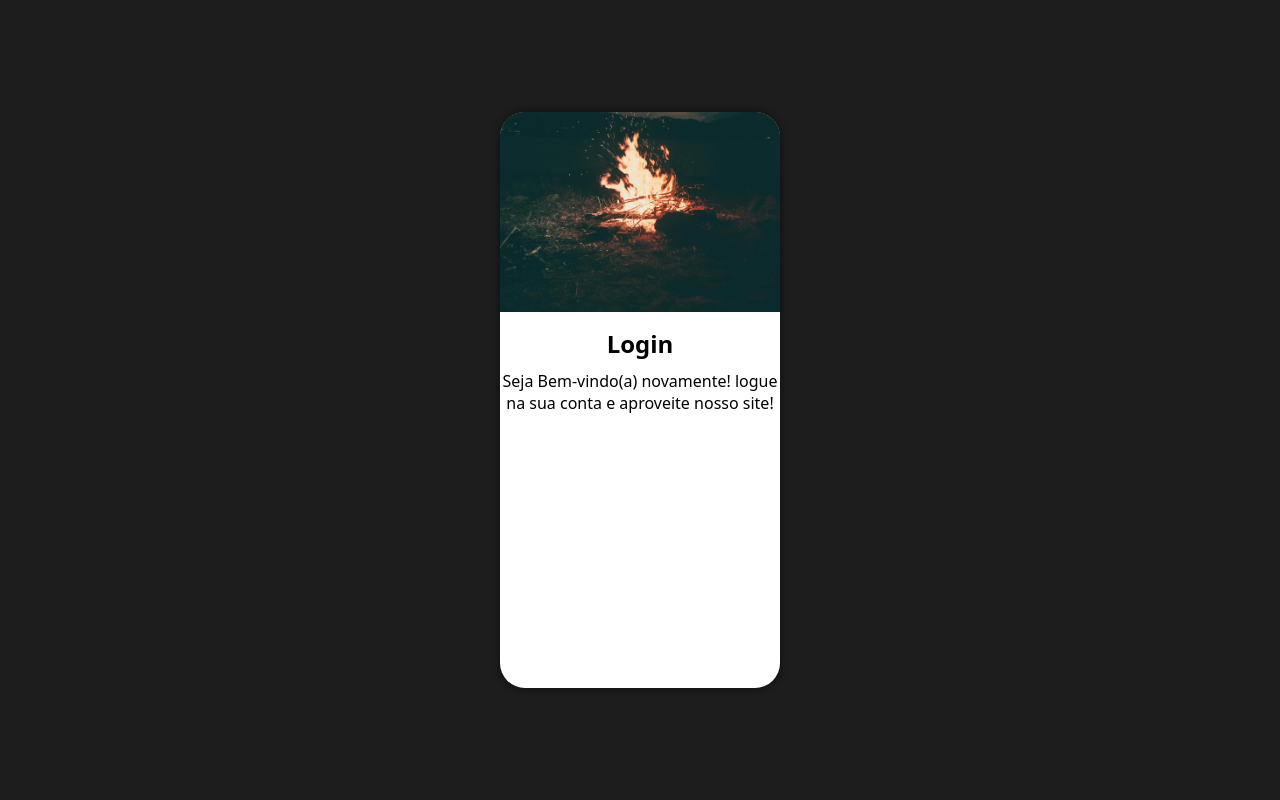
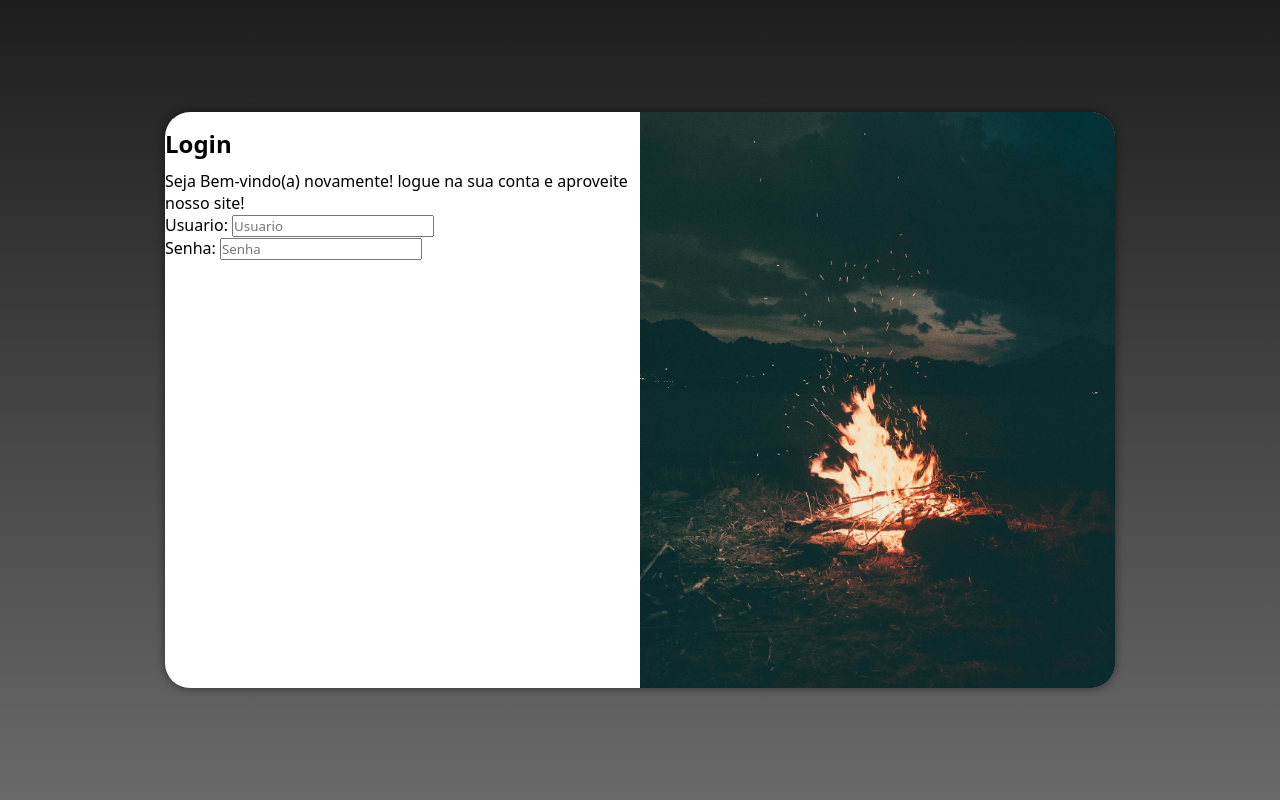
Before and after one commit to Patric2003/projeto-login, a PHP site: page / in a window 1280 px wide. Run offline with PHP 8.4, Linux system fonts and the light colour scheme.

Commit message:
media queries outraas telas

```diff
--- /dev/null
+++ b/estilos/screen.css
@@ -0,0 +1,41 @@
+@charset "UTF-8";
+/*tablet*/
+@media screen and (min-width: 767px) and (max-width: 991px) {
+    body{
+        background-image: linear-gradient(to top, rgb(105, 105, 105),rgb(29, 29, 29));
+    }
+
+/*background-image: linear-gradient(to top, rgb(105, 105, 105),rgb(29, 29, 29));*/
+   section#login{
+    width: 80vw;
+
+   }
+   section#login>div#imagem{
+    float: left;
+    width: 30%;
+    height: 100%;
+   }
+   #formulario{
+    float:right;
+    width: 70%;
+   }
+}
+@media screen and (min-width:993px){
+    body{
+        background-image: linear-gradient(to top, rgb(105, 105, 105),rgb(29, 29, 29));
+    }
+    section#login{
+        width:950px;
+
+       }
+    section#login>div#imagem{
+        float: right;
+        width: 50%;
+        height: 100%;
+       }
+       #formulario{
+        float:left;
+        width: 50%;
+       }
+
+}
--- a/estilos/style.css
+++ b/estilos/style.css
@@ -20,19 +20,21 @@ main{
     border-radius: 25px;
     background-color: white;
     height:576px;
-    width: 280px;
+    width: 300px;
     position: absolute;
     top: 50%;
     left: 50%;
     overflow: hidden;
     transform: translate(-50%,-50%);
     box-shadow: 0px 0px 8px rgba(0, 0, 0, 0.5);
+    transition: width 0.5s, heigth 0.5s;
+    transition-timing-function: ease;
 }
 
 #login > #imagem{
     display: block;
     background:  rgb(26, 26, 26) url(../imagem/pexels-vladbagacian-1368382.jpg);
-    height: 200px;
+    height: 250px;
 
     background-position:  bottom;
 
@@ -41,7 +43,6 @@ main{
 }
 #formulario{
     display: block;
-    text-align: center;
     padding-top: 15px;
 }
 #formulario>p{
--- a/index.html
+++ b/index.html
@@ -5,6 +5,7 @@
     <meta name="viewport" content="width=device-width, initial-scale=1.0">
     <title>Tela de Login</title>
     <link rel="stylesheet" href="estilos/style.css">
+    <link rel="stylesheet" href="estilos/screen.css">
 </head>
 <body>
     <main>
@@ -16,7 +17,18 @@
             <div id="formulario">
                 <h1>Login</h1>
                 <p>Seja Bem-vindo(a) novamente! logue na sua conta e aproveite nosso site!</p>
+                <form action="login.php" method="post">
+                    <div>
+                        <label for="iusuario">Usuario:</label>
+                        <input type="text" name="usuario" id="iusuario" required minlength="6" maxlength="12" placeholder="Usuario">
+                    </div>
+                    <div>
+                        <label for="isenha">Senha:</label>
+                        <input type="password" name="senha" id="isenha" required min="8" maxlength="12" placeholder="Senha">
+                    </div>
 
+
+                </form>
             </div>
         </section>
     </main>
```
